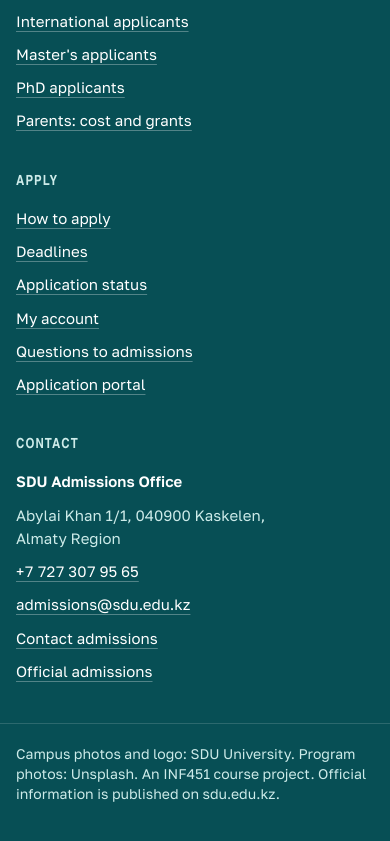
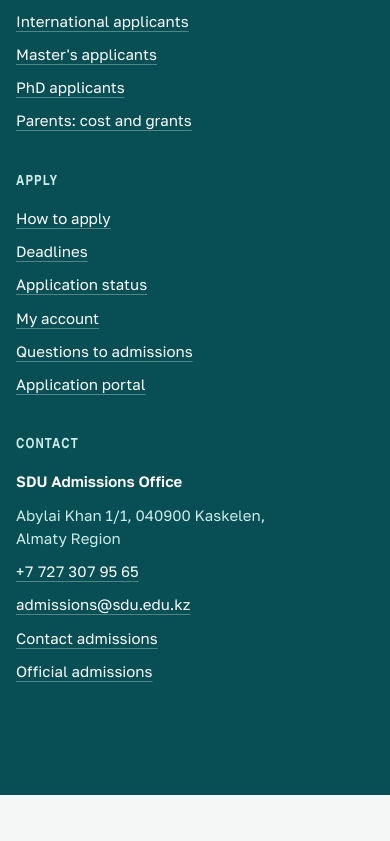
Before and after one commit to abdyken/project-management, a React (Vite) app in the folder frontend/: page /compare in a window 390 px wide. Shown: the part 1119-1960 px from the top of the page. After the commit the page ends 1914 px from the top, so only its background shows below. Built offline with nearby package versions, Linux system fonts and the light colour scheme; no server answers; a web font is replaced by a local one.

Commit message:
Footer: drop the credit line

```diff
--- a/frontend/src/components/layout/SiteFooter.tsx
+++ b/frontend/src/components/layout/SiteFooter.tsx
@@ -19,12 +19,13 @@ export function SiteFooter() {
   const email = t("footer.email")
   const { pathname } = useLocation()
 
+  // Below 640px the bottom padding clears the fixed Apply/Ask bar.
   return (
     <footer className="on-field relative mt-auto bg-field-deep">
       <div className="absolute inset-x-0 bottom-full overflow-hidden">
         <Tesserae size={16} rows={FOOTER_SIGNATURE} still={pathname !== "/"} />
       </div>
-      <div className="mx-auto grid max-w-[84rem] gap-x-8 gap-y-10 px-4 pt-12 pb-10 sm:grid-cols-2 sm:px-6 lg:grid-cols-[1.2fr_1fr_1fr_1fr_1.2fr] lg:px-8">
+      <div className="mx-auto grid max-w-[84rem] gap-x-8 gap-y-10 px-4 pt-12 pb-28 sm:grid-cols-2 sm:pb-10 sm:px-6 lg:grid-cols-[1.2fr_1fr_1fr_1fr_1.2fr] lg:px-8">
         <div>
           <img src="/brand/sdu-lockup-white.svg" alt="SDU University" className="h-11 w-auto" width={150} height={47} />
           <p className="mt-6 max-w-[16ch] font-heading text-3xl leading-[1.12] font-normal">
@@ -68,11 +69,6 @@ export function SiteFooter() {
           <FooterLink href={ADMISSIONS_WEBSITE[language]}>{t("footer.officialAdmissions")}</FooterLink>
         </FooterColumn>
       </div>
-      <div className="border-t border-field-foreground/15">
-        <p className="mx-auto max-w-[84rem] px-4 pt-5 pb-24 text-sm text-field-muted sm:px-6 sm:pb-6 lg:px-8">
-          {t("footer.credit")}
-        </p>
-      </div>
     </footer>
   )
 }
--- a/frontend/src/i18n/messages.ts
+++ b/frontend/src/i18n/messages.ts
@@ -20,7 +20,6 @@ const en = {
   "footer.contactTitle": "Contact",
   "footer.compare": "Compare programs",
   "footer.email": "admissions@sdu.edu.kz",
-  "footer.credit": "Campus photos and logo: SDU University. Program photos: Unsplash. An INF451 course project. Official information is published on sdu.edu.kz.",
 
   "home.title": "Study at the foot of the Alatau",
   "home.tally": "{programs} programs in {schools} schools, taught in {languages}",
@@ -280,7 +279,6 @@ const kk: Messages = {
   "footer.contactTitle": "Байланыс",
   "footer.compare": "Бағдарламаларды салыстыру",
   "footer.email": "admissions@sdu.edu.kz",
-  "footer.credit": "Кампус фотолары мен логотип: SDU University. Бағдарлама фотолары: Unsplash. INF451 курстық жобасы. Ресми ақпарат sdu.edu.kz сайтында жарияланады.",
 
   "home.title": "Алатау баурайында оқы",
   "home.tally": "{schools} мектепте {programs} бағдарлама, оқыту тілдері: {languages}",
@@ -538,7 +536,6 @@ const ru: Messages = {
   "footer.contactTitle": "Контакты",
   "footer.compare": "Сравнить программы",
   "footer.email": "admissions@sdu.edu.kz",
-  "footer.credit": "Фото кампуса и логотип: SDU University. Фото программ: Unsplash. Учебный проект INF451. Официальная информация публикуется на sdu.edu.kz.",
 
   "home.title": "Учитесь у подножия Алатау",
   "home.tally": "Программ: {programs} в {schools} школах, языки обучения: {languages}",
```
